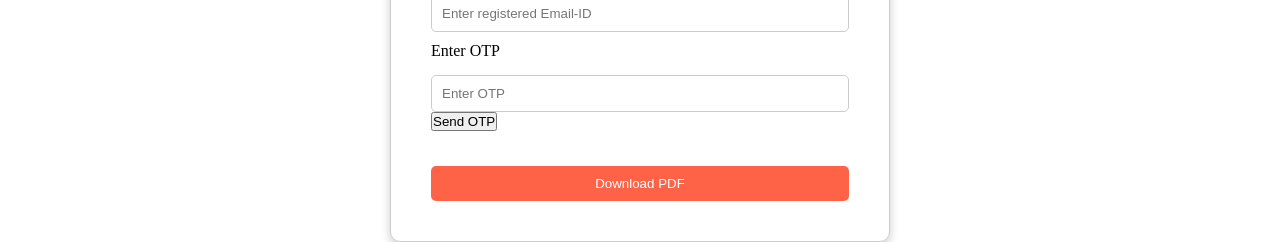
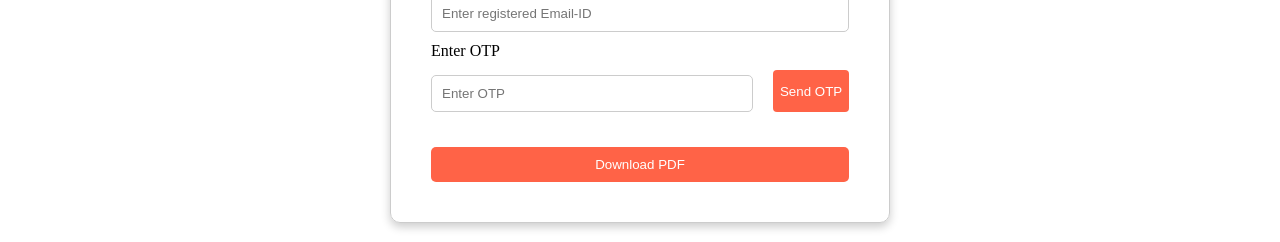
Before and after one commit to saiganesh1976/Major, a React (Vite) app in the folder FrontEnd/: page /Download in a window 1280 px wide. Shown: the part 411-653 px from the top of the page. Built offline with nearby package versions, Linux system fonts and the light colour scheme; no server answers.

Commit message:
Update Download.css

```diff
--- a/FrontEnd/src/Pages/DownloadERation/Download.css
+++ b/FrontEnd/src/Pages/DownloadERation/Download.css
@@ -36,3 +36,18 @@
   border-radius: 5px;
   cursor: pointer;
 }
+
+.download-form-group {
+  display: flex;
+  justify-content: space-between;
+  gap: 20px;
+}
+.otp-btn {
+  cursor: pointer;
+  background: tomato;
+  color: white;
+  border: none;
+  outline: none;
+  width: 100px;
+  border-radius: 4px;
+}
```
